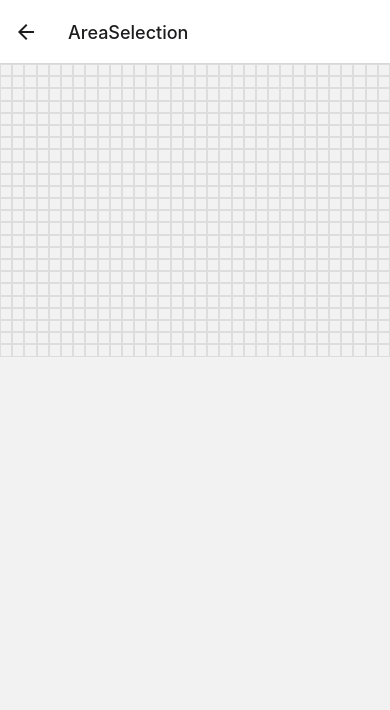
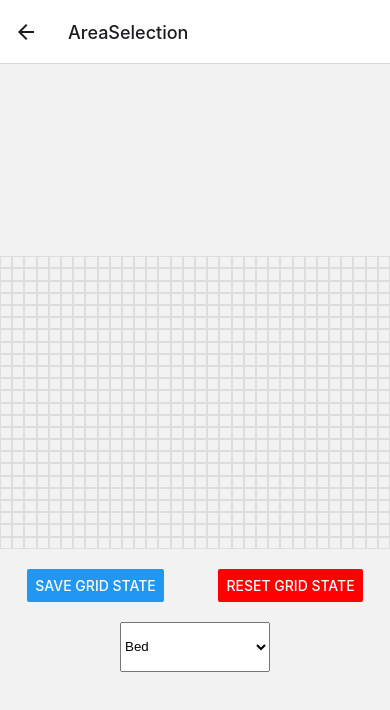
Before and after one commit to reyhanSchool/capstone, a React Native app: screen /AreaSelection in a window 390 px wide. Shown: the top 710 px of the page. Built offline with nearby package versions, Linux system fonts and the light colour scheme.

Commit message:
implemented area selection feature

```diff
--- a/components/AreaSelectionScreen.js
+++ b/components/AreaSelectionScreen.js
@@ -1,51 +1,111 @@
-import React, { useState, useEffect, useRef } from 'react';
-import { View, StyleSheet, PanResponder, Dimensions } from 'react-native';
+import React, { useState, useRef, useEffect } from 'react';
+import { View, StyleSheet, PanResponder, Dimensions, Button, Alert } from 'react-native';
+import AsyncStorage from '@react-native-async-storage/async-storage';
+import { Picker } from '@react-native-picker/picker';
 
-const GRID_ROWS = 24; // Adjust based on your needs
-const GRID_COLS = 32; // Adjust based on your needs
-const CELL_SIZE = Dimensions.get('window').width / GRID_COLS; // Adjust cell size based on screen width
+const GRID_ROWS = 24;
+const GRID_COLS = 32;
+const CELL_SIZE = Dimensions.get('window').width / GRID_COLS;
+const STORAGE_KEY = 'GRID_STATE';
 
 export default function AreaSelectionScreen() {
-  const [selectedCells, setSelectedCells] = useState({});
+  const [selectedCells, setSelectedCells] = useState(new Array(GRID_ROWS * GRID_COLS).fill(false));
+  const [selectedItem, setSelectedItem] = useState('bed');
+  const viewRef = useRef();
+
+  useEffect(() => {
+    const loadGridState = async () => {
+      try {
+        const savedGridState = await AsyncStorage.getItem(STORAGE_KEY);
+        if (savedGridState !== null) {
+          setSelectedCells(JSON.parse(savedGridState));
+        }
+      } catch (error) {
+        Alert.alert("Error", "Failed to load the grid state.");
+      }
+    };
+
+    loadGridState();
+  }, []);
+
+  const selectedItemRef = useRef(selectedItem);
+
+  const saveGridState = async () => {
+    try {
+      await AsyncStorage.setItem(STORAGE_KEY, JSON.stringify(selectedCells));
+      Alert.alert('Success', 'Your grid state has been saved successfully.');
+    } catch (error) {
+      Alert.alert("Error", "Failed to save the grid state.");
+    }
+  };
+
+  const resetGridState = async () => {
+    try {
+      await AsyncStorage.removeItem(STORAGE_KEY); // Remove the saved state from AsyncStorage
+      setSelectedCells(new Array(GRID_ROWS * GRID_COLS).fill(false)); // Reset grid state in the component
+      Alert.alert('Reset', 'The grid has been reset successfully.');
+    } catch (error) {
+      Alert.alert("Error", "Failed to reset the grid state.");
+    }
+  };
+
   const panResponder = useRef(
     PanResponder.create({
       onStartShouldSetPanResponder: () => true,
       onMoveShouldSetPanResponder: () => true,
       onPanResponderGrant: (evt, gestureState) => {
-        // Handle the start of the touch
-        const cell = getCellFromCoordinates(gestureState.x0, gestureState.y0);
-        if (cell) {
-          setSelectedCells({ ...selectedCells, [cell]: true });
-        }
+        // Access the current selected item directly from the ref
+        selectCell(gestureState.x0, gestureState.y0, selectedItemRef.current);
       },
       onPanResponderMove: (evt, gestureState) => {
-        // Handle the movement of the touch
-        const cell = getCellFromCoordinates(gestureState.moveX, gestureState.moveY);
-        if (cell && !selectedCells[cell]) {
-          setSelectedCells({ ...selectedCells, [cell]: true });
-        }
+        // Same here, access the current selected item directly from the ref
+        selectCell(gestureState.moveX, gestureState.moveY, selectedItemRef.current);
       },
     })
   ).current;
 
-  function getCellFromCoordinates(x, y) {
-    const col = Math.min(Math.floor(x / CELL_SIZE), GRID_COLS - 1);
-    const row = Math.min(Math.floor(y / CELL_SIZE), GRID_ROWS - 1);
-    return `${row}-${col}`;
+
+
+  const selectCell = (x, y, currentSelectedItem) => {
+    viewRef.current.measure((fx, fy, width, height, px, py) => {
+      const relativeX = x - px;
+      const relativeY = y - py;
+      const touchRadius = 20;
+      const touchRadiusInCells = Math.floor(touchRadius / CELL_SIZE);
+      const col = Math.min(Math.floor(relativeX / CELL_SIZE), GRID_COLS - 1);
+      const row = Math.min(Math.floor(relativeY / CELL_SIZE), GRID_ROWS - 1);
+
+      setSelectedCells(prevCells => {
+        const updatedCells = [...prevCells];
+        for (let i = Math.max(row - touchRadiusInCells, 0); i <= Math.min(row + touchRadiusInCells, GRID_ROWS - 1); i++) {
+          for (let j = Math.max(col - touchRadiusInCells, 0); j <= Math.min(col + touchRadiusInCells, GRID_COLS - 1); j++) {
+            const index = i * GRID_COLS + j;
+            // Use the current value from the ref
+            updatedCells[index] = currentSelectedItem;
           }
+        }
+        return updatedCells;
+      });
+    });
+  };
+
+
 
   const renderCells = () => {
     const cells = [];
     for (let row = 0; row < GRID_ROWS; row++) {
       for (let col = 0; col < GRID_COLS; col++) {
-        const key = `${row}-${col}`;
+        const index = row * GRID_COLS + col;
+        let cellStyle = styles.cell;
+        if (selectedCells[index] === 'bed') {
+          cellStyle = [styles.cell, styles.bedCell]; // ensures bed cells are blue
+        } else if (selectedCells[index] === 'door') {
+          cellStyle = [styles.cell, styles.doorCell]; // ensures door cells are green
+        }
         cells.push(
           <View
-            key={key}
-            style={[
-              styles.cell,
-              selectedCells[key] && styles.selectedCell,
-            ]}
+            key={`${row}-${col}`}
+            style={cellStyle}
           />
         );
       }
@@ -54,11 +114,28 @@ export default function AreaSelectionScreen() {
   };
 
   return (
+    <View style={{ flex: 1, alignItems: 'center', justifyContent: 'center' }}>
       <View
+        ref={viewRef}
         style={styles.container}
         {...panResponder.panHandlers}
       >
         {renderCells()}
+      </View>
+      <View style={styles.buttonContainer}>
+        <Button title="Save Grid State" onPress={saveGridState} />
+        <Button title="Reset Grid State" onPress={resetGridState} color="red" />
+      </View>
+      <View style={styles.dropdownContainer}>
+        <Picker
+          selectedValue={selectedItem}
+          style={styles.picker}
+          onValueChange={(itemValue, itemIndex) => setSelectedItem(itemValue)}
+        >
+          <Picker.Item label="Bed" value="bed" />
+          <Picker.Item label="Door" value="door" />
+        </Picker>
+      </View>
     </View>
   );
 }
@@ -69,6 +146,7 @@ const styles = StyleSheet.create({
     flexWrap: 'wrap',
     width: CELL_SIZE * GRID_COLS,
     height: CELL_SIZE * GRID_ROWS,
+    marginTop: 20, // Adjust as needed
   },
   cell: {
     width: CELL_SIZE,
@@ -79,4 +157,26 @@ const styles = StyleSheet.create({
   selectedCell: {
     backgroundColor: 'red',
   },
+  buttonContainer: {
+    flexDirection: 'row',
+    marginTop: 20,
+    justifyContent: 'space-around',
+    width: '100%',
+  },
+  dropdownContainer: {
+    flexDirection: 'row',
+    marginTop: 20,
+    justifyContent: 'space-around',
+    width: '100%',
+  },
+  picker: {
+    height: 50,
+    width: 150,
+  },
+  bedCell: {
+    backgroundColor: 'blue', // Color for bed
+  },
+  doorCell: {
+    backgroundColor: 'green', // Color for door
+  },
 });
--- a/package.json
+++ b/package.json
@@ -10,9 +10,10 @@
   },
   "dependencies": {
     "@expo/metro-runtime": "~3.1.1",
+    "@react-native-async-storage/async-storage": "^1.22.3",
     "@react-native-community/datetimepicker": "^7.6.2",
     "@react-native-community/masked-view": "^0.1.11",
-    "@react-native-picker/picker": "2.4.10",
+    "@react-native-picker/picker": "^2.4.10",
     "@react-navigation/native": "^6.1.10",
     "@react-navigation/stack": "^6.3.21",
     "expo": "^49.0.23",
```
Also changed, not shown: 1 other file (tests, documents, lock files or other folders). Lines whose indentation alone changed are shown as unchanged.
